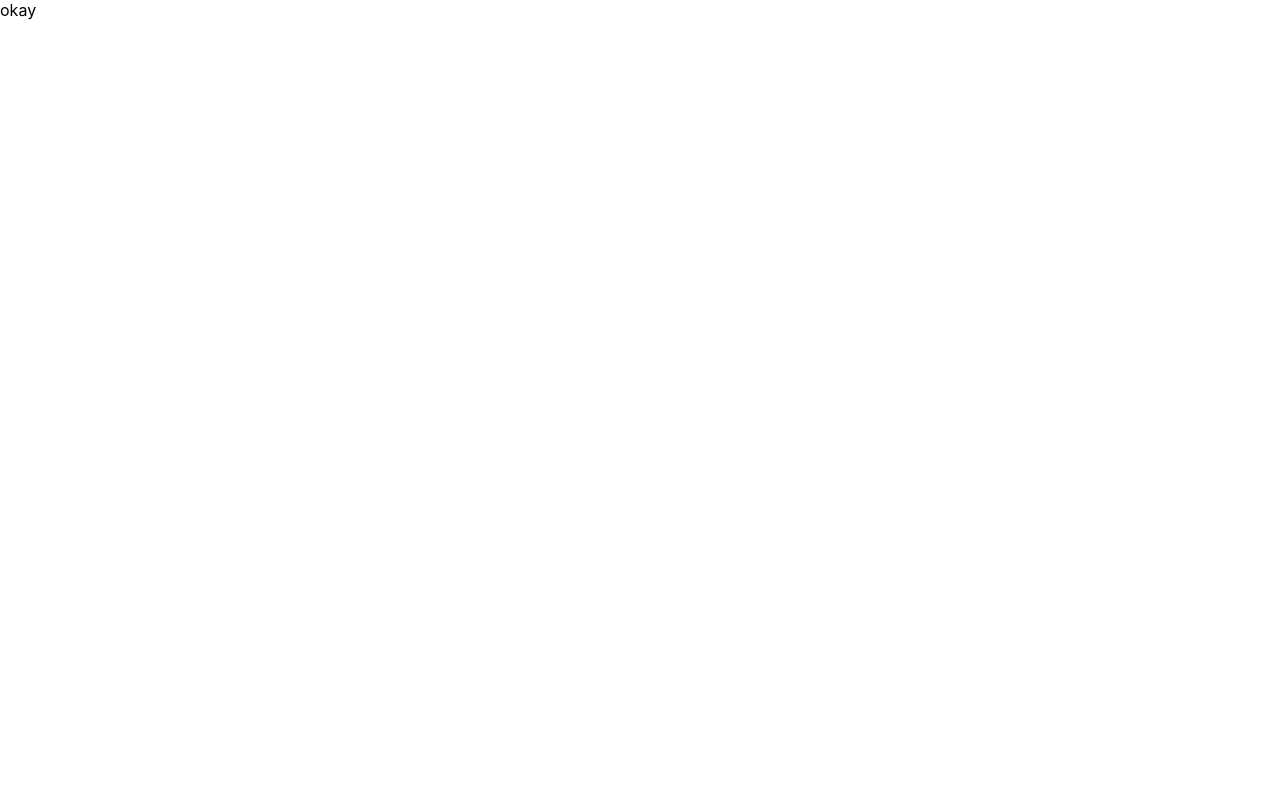
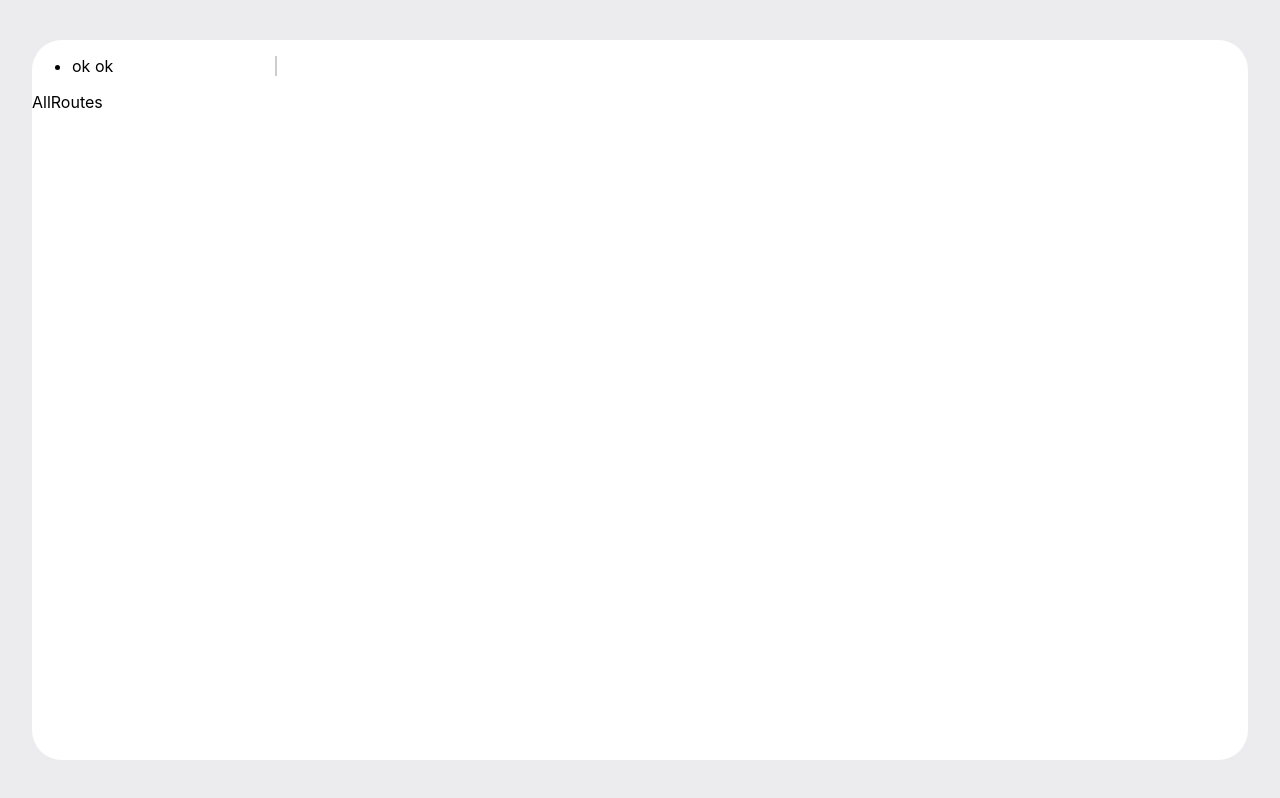
Before and after one commit to taruntailor7/Todo-App, a React (Create React App) app in the folder todo-app/: page / in a window 1280 px wide. Built offline with nearby package versions, Linux system fonts and the light colour scheme.

Commit message:
UI started

```diff
--- a/todo-app/src/App.css
+++ b/todo-app/src/App.css
@@ -0,0 +1,13 @@
+.app{
+    background: #ececef;
+    height:100vh;
+    display: flex;
+    align-items: center;
+}
+.mainDiv{
+    width: 95%;
+    margin: auto;
+    background: #ffffff;
+    border-radius: 30px;
+    height:90%;
+}
--- a/todo-app/src/App.js
+++ b/todo-app/src/App.js
@@ -1,9 +1,14 @@
 import './App.css';
+import { AllRoutes } from './components/AllRoutes/AllRoutes';
+import { Sidebar } from './components/Sidebar/Sidebar';
 
 function App() {
   return (
-    <div >
-      okay
+    <div className='app'>
+      <div className='mainDiv'>
+        <Sidebar />
+        <AllRoutes />
+      </div>
     </div>
   );
 }
--- /dev/null
+++ b/todo-app/src/components/Sidebar/Sidebar.css
@@ -0,0 +1,22 @@
+.sidebar{
+    width: 20%;
+    border-right: 2px solid #ccc;
+    /* padding: 0 20px;
+    display: flex;
+    flex-direction:column;
+    height: 100vh; */
+}
+/* .sidebarLogo{
+    border: 1px solid black;
+    width: 100%;
+    height:60px;
+    margin-top: 50px;
+}
+.sidebarLogo>img{
+    width:20%;
+    height:100%;
+}
+.sidebarList{
+    width: 100%;
+    border: 1px solid black;
+} */
--- /dev/null
+++ b/todo-app/src/components/Sidebar/Sidebar.jsx
@@ -0,0 +1,16 @@
+import "./Sidebar.css"
+
+export const Sidebar = () => {
+  return (
+    <div className="sidebar">
+      <div className="sidebarLogo">
+        {/* <img src="https://static.c.realme.com/IN/thread/1164218646675849216.png" alt="" /> */}
+      </div>
+      <div className="sidebarList">
+        <ul>
+          <li>ok ok</li>
+        </ul>
+      </div>
+    </div>
+  )
+}
```
Also changed, not shown: todo-app/src/components/Navbar/Navbar.jsx (deleted, +0 -7 lines), todo-app/src/components/Navbar/Navbar.css (deleted).
